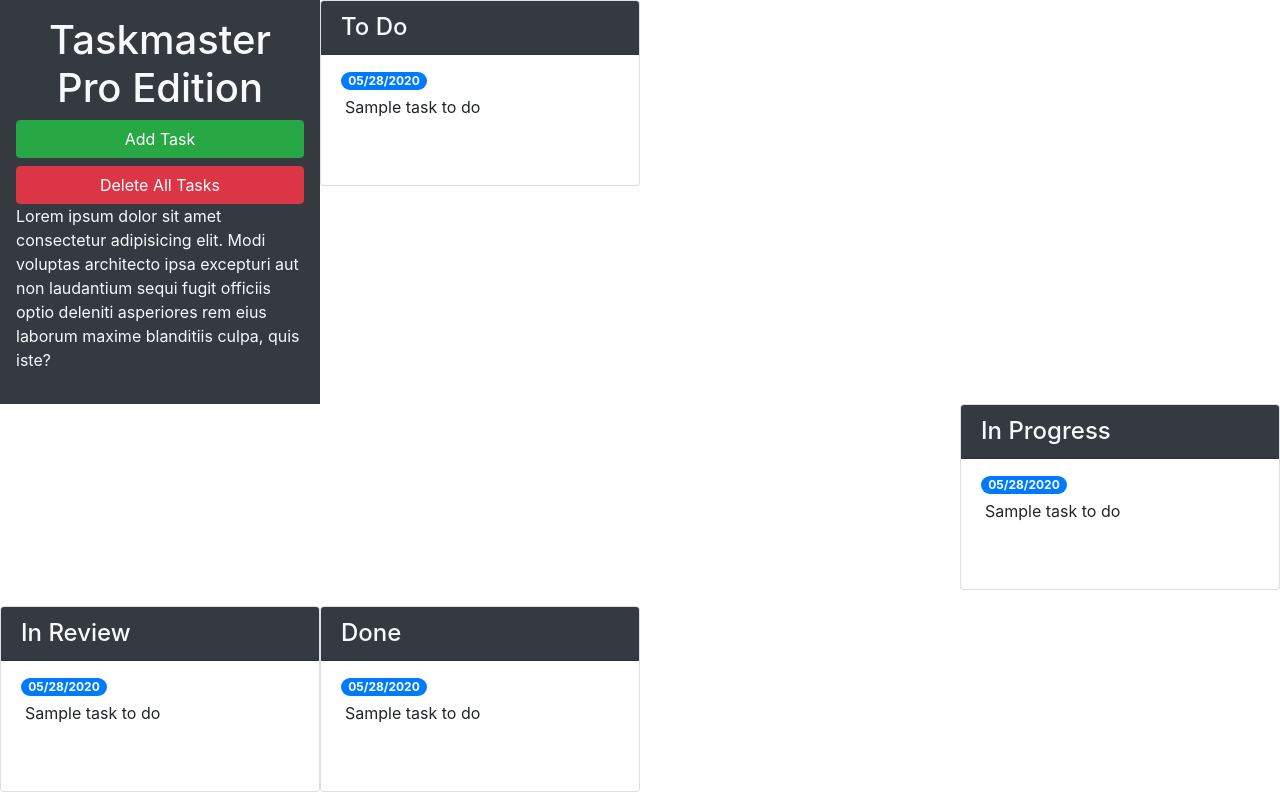
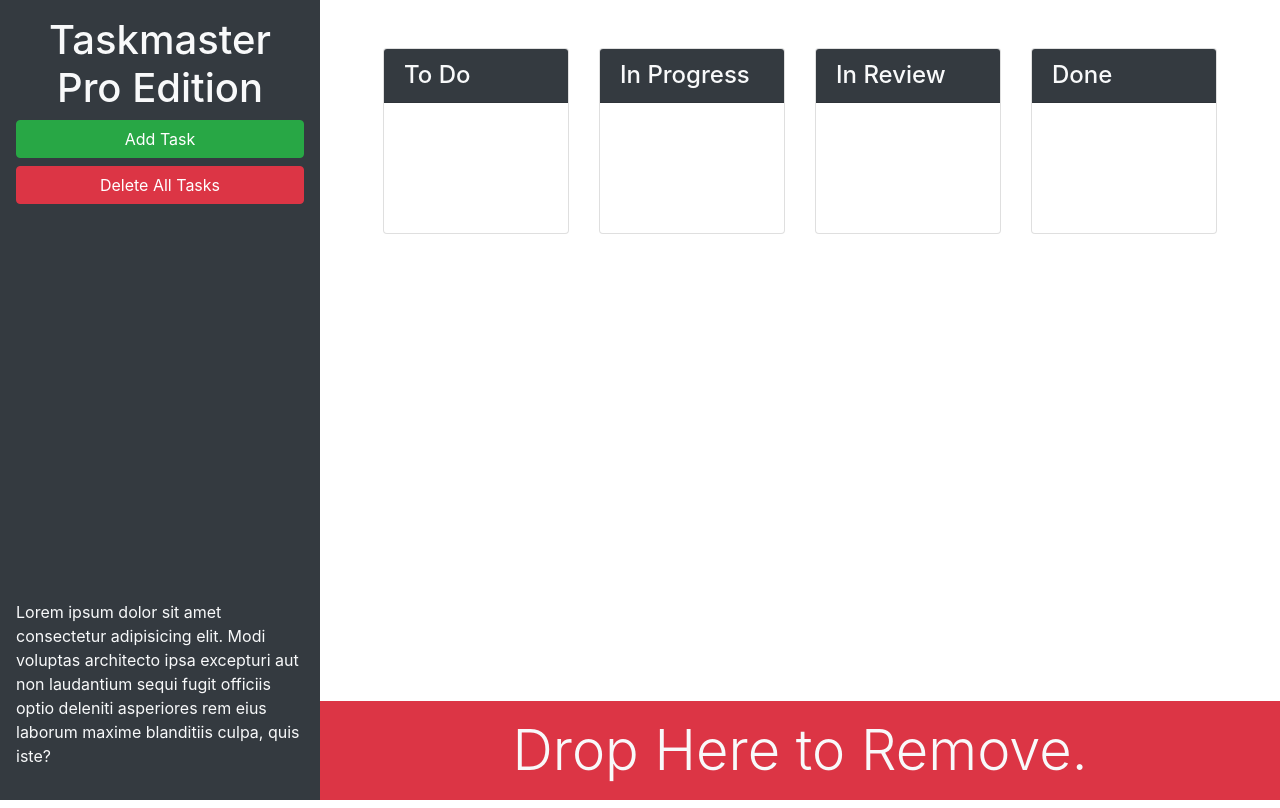
Before and after one commit to bennyle890/taskmaster-pro, a plain HTML site: page taskmaster-starter/index.html in a window 1280 px wide. Drawn offline with nearby package versions, Linux system fonts and the light colour scheme.

Commit message:
correct way

```diff
--- a/taskmaster-starter/index.html
+++ b/taskmaster-starter/index.html
@@ -14,75 +14,67 @@
 
   <div class="row min-vh-100 no-gutters">
     <header class="col-12 col-lg-3 bg-dark text-light sticky-top d-flex flex-column p-4 p-lg-3">
-      <h1 class="text-center">Taskmaster Pro Edition</h1>
-      <button id="create-task" class="btn btn-block btn-success" data-toggle="modal" data-target="#task-form-modal">Add
-        Task</button>
-      <button id="remove-tasks" class="btn btn-block btn-danger">Delete All Tasks</button>
-      <p class="mt-auto d-none d-lg-block">Lorem ipsum dolor sit amet consectetur adipisicing elit. Modi voluptas architecto ipsa
-        excepturi aut non
-        laudantium sequi fugit officiis optio deleniti asperiores rem eius laborum maxime blanditiis culpa, quis iste?
-      </p>
+      <div>
+        <h1 class="text-center"><span class="oi oi-task d-inline d-lg-none"></span>
+          Taskmaster Pro Edition</h1>
+        <div class="ml-md-auto w-100 w-md-auto">
+          <button id="create-task" class="btn btn-block btn-success" data-toggle="modal"
+            data-target="#task-form-modal">Add Task</button>
+          <button id="remove-tasks" class="btn btn-block btn-danger mb-2 mb-md-4"></span>Delete All Tasks</button>
+        </div>
+      </div>
+      <p class="mt-auto d-none d-lg-block">Lorem ipsum dolor sit amet consectetur adipisicing elit. Modi voluptas
+        architecto ipsa
+        excepturi aut non laudantium sequi fugit officiis optio deleniti asperiores rem eius laborum maxime blanditiis
+        culpa, quis iste?</p>
     </header>
+    <main class="col-12 col-lg-9 d-flex flex-column">
+      <div class="m-5 row justify-content-around">
+          <!--  -->
           <div class="col-12 col-md-6 col-xl-3 mb-3">
             <div class="card">
               <h4 class="card-header bg-dark text-light">
                 To Do
               </h4>
               <ul id="list-toDo" class="list-group list-group-flush">
-          <li class="list-group-item">
-            <span class="badge badge-primary badge-pill">05/28/2020</span>
-            <p class="m-1">Sample task to do</p>
-          </li>
               </ul>
             </div>
           </div>
-    <main class="col-12 col-lg-9 d-flex flex-column"></main>
-        <!-- todo end -->
-        <!-- in progress start -->
+          <!--  -->
           <div class="col-12 col-md-6 col-xl-3 mb-3">
             <div class="card">
               <h4 class="card-header bg-dark text-light">
                 In Progress
               </h4>
               <ul id="list-inProgress" class="list-group list-group-flush">
-              <li class="list-group-item">
-                <span class="badge badge-primary badge-pill">05/28/2020</span>
-                <p class="m-1">Sample task to do</p>
-              </li>
               </ul>
             </div>
           </div>
-        <!-- in progress end -->
-        <!-- in review start -->
+          <!--  -->
           <div class="col-12 col-md-6 col-xl-3 mb-3">
             <div class="card">
               <h4 class="card-header bg-dark text-light">
                 In Review
               </h4>
               <ul id="list-inReview" class="list-group list-group-flush">
-              <li class="list-group-item">
-                <span class="badge badge-primary badge-pill">05/28/2020</span>
-                <p class="m-1">Sample task to do</p>
-              </li>
               </ul>
             </div>
           </div>
-        <!-- in review end -->
-        <!-- done start -->
+          <!--  -->
           <div class="col-12 col-md-6 col-xl-3 mb-3">
             <div class="card">
               <h4 class="card-header bg-dark text-light">
                 Done
               </h4>
               <ul id="list-done" class="list-group list-group-flush">
-              <li class="list-group-item">
-                <span class="badge badge-primary badge-pill">05/28/2020</span>
-                <p class="m-1">Sample task to do</p>
-              </li>
               </ul>
             </div>
           </div>
-        <!-- done end -->
+      </div>
+      <div class="mt-auto" id="trash">
+        <div class="w-100 bg-danger p-3 text-center text-light display-4">
+          Drop Here to Remove.
+        </div>
       </div>
     </main>
   </div>
@@ -102,7 +94,7 @@
           <form>
             <div class="form-group">
               <label for="modalTaskDescription">Task description</label>
-              <textarea id="modalTaskDescription" rows="3" class="form-control"></textarea>
+              <textarea class="form-control" id="modalTaskDescription" rows="3"></textarea>
             </div>
             <div class="form-group">
               <label for="modalDueDate">Due date</label>
```
Lines whose indentation alone changed are shown as unchanged.
